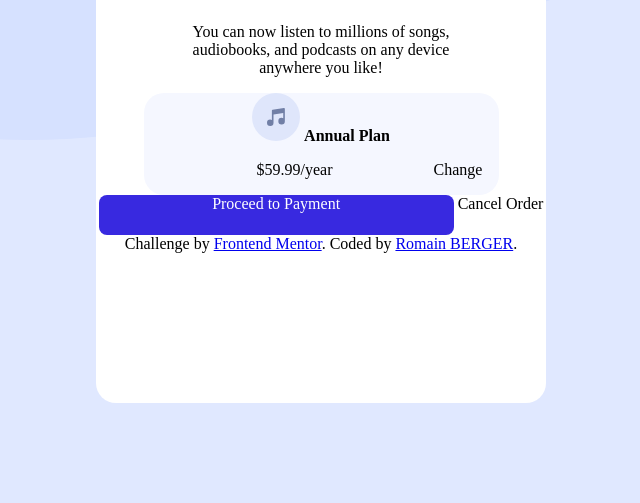
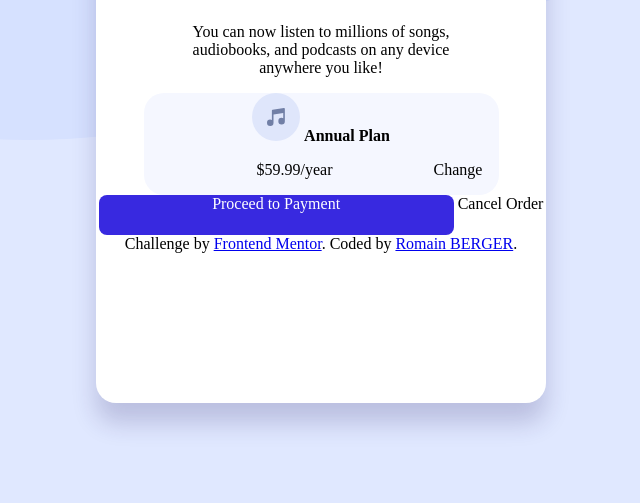
Before and after one commit to RBerger90/FEM_Order_Summary, a plain HTML site: page index.html in a window 1280 px wide. Shown: the part 297-800 px from the top of the page, without its empty margins (319-959 px from the left). Drawn offline with Linux system fonts and the light colour scheme.

Commit message:
add shadow

```diff
--- a/styles.css
+++ b/styles.css
@@ -16,7 +16,9 @@ body{
     height: 700px;
     background-color: white;
     border-radius: 20px;
+    box-shadow: rgba(40, 31, 100, 0.2) 0px 20px 25px 0;
 }
+
 
 .imtop {
     width: 100%;
```
